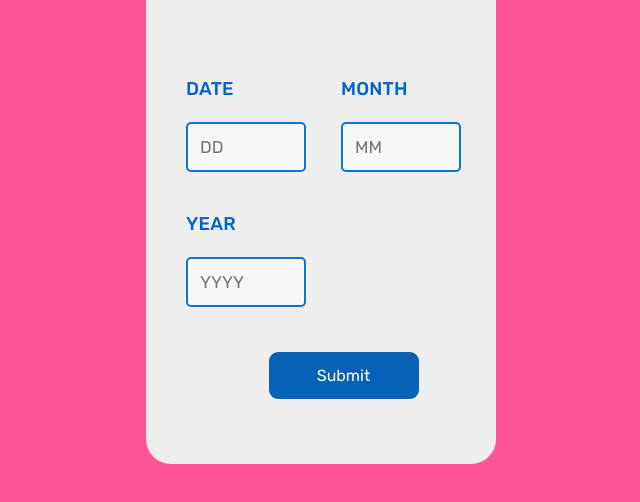
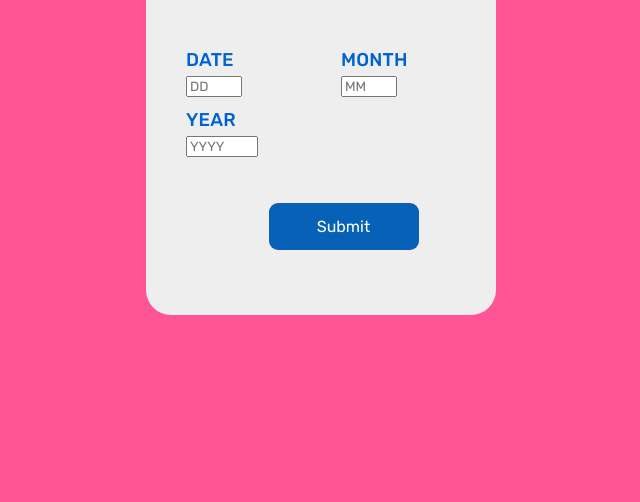
Before and after one commit to Mclawrenceco/work-free, a plain HTML site: page index.html in a window 1280 px wide. Shown: the part 168-670 px from the top of the page, without its empty margins (319-959 px from the left). Drawn offline with Linux system fonts and the light colour scheme.

Commit message:
Update index.html

```diff
--- a/index.html
+++ b/index.html
@@ -4,7 +4,7 @@
     <meta charset="UTF-8" />
     <meta http-equiv="X-UA-Compatible" content="IE=edge" />
     <meta name="viewport" content="width=device-width, initial-scale=1.0" />
-    <title>Age calculator</title>
+    <title>Age Calculator</title>
     <link rel="stylesheet" href="styles/styles.css">
   </head>
   <body>
@@ -15,39 +15,39 @@
             <h4>AGE CALCULATOR</h4>
           </div>
           <div class="block">
-            <p class="title">DATE</p>
+            <label for="date" class="title">DATE</label>
             <input
-              type="text"
+              type="number"
               name="date"
               id="date"
               placeholder="DD"
-              required="required"
-              minlength="1"
-              maxlength="2"
+              required
+              min="1"
+              max="31"
             />
           </div>
           <div class="block">
-            <p class="title">MONTH</p>
+            <label for="month" class="title">MONTH</label>
             <input
-              type="text"
+              type="number"
               name="month"
               id="month"
               placeholder="MM"
-              required="required"
-              minlength="1"
-              maxlength="2"
+              required
+              min="1"
+              max="12"
             />
           </div>
           <div class="block">
-            <p class="title">YEAR</p>
+            <label for="year" class="title">YEAR</label>
             <input
-              type="text"
+              type="number"
               name="year"
               id="year"
               placeholder="YYYY"
-              required="required"
-              minlength="4"
-              maxlength="4"
+              required
+              min="1900"
+              max="2100"
             />
           </div>
         </div>
@@ -60,5 +60,5 @@
       </form>
     </div>
     <script src="scripts/scripts.js"></script>
-
-  </body
+  </body>
+</html>
```
